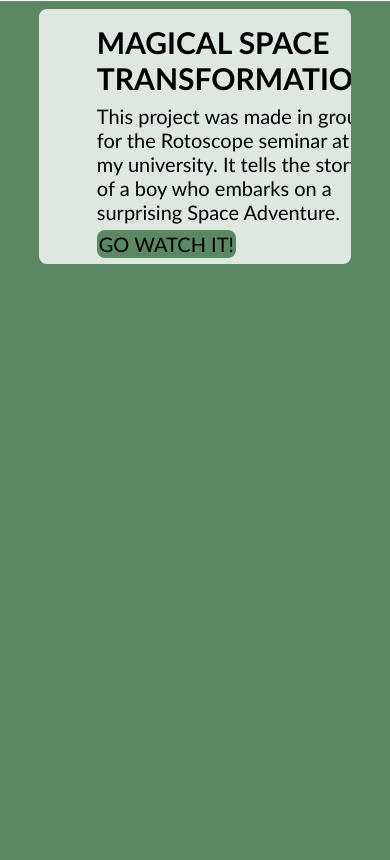
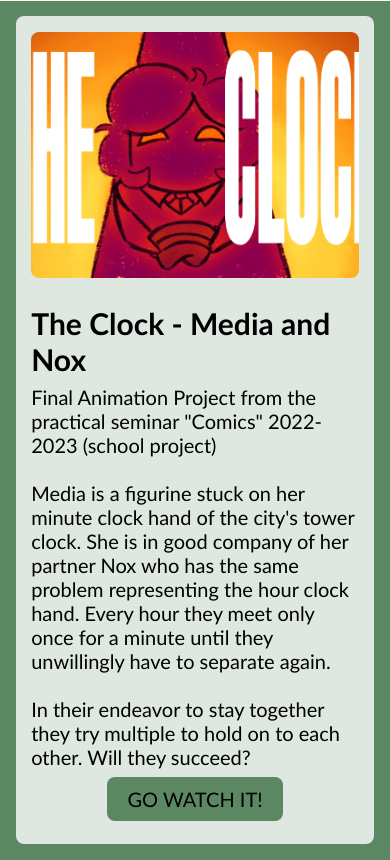
Before and after one commit to 42akira/OZEMIART-HOME, a plain HTML site: page projects.html in a window 390 px wide. Shown: the part 61-921 px from the top of the page. Before the commit the page ends 844 px from the top, so only its background shows below. Drawn offline with Linux system fonts and the light colour scheme.

Commit message:
changed some layout issues

```diff
--- a/projects.html
+++ b/projects.html
@@ -27,6 +27,29 @@
 
 
 
+    <div class="project-bubble">
+        <div class="project-img">
+            <img src="images/gallery/the_clock.jpg" alt="">
+        </div>
+        <div class="project-text">
+            <h1>The Clock - Media and Nox</h1>
+            <p>
+                Final Animation Project from the practical seminar "Comics" 2022-2023 (school project)<br><br>
+
+                Media is a figurine stuck on her minute clock hand of the city's tower clock. She is in good company of
+                her partner Nox who has the same problem representing the hour clock hand.
+                Every hour they meet only once for a minute until they unwillingly have to separate again.<br><br>
+
+                In their endeavor to stay together they try multiple to hold on to each other.
+                Will they succeed?
+            </p>
+
+            <a class="bubble-button" href="https://youtu.be/w_01GZFdFHQ" target="_blank" rel="noopener noreferrer">GO WATCH IT!</a>
+
+        </div>
+    </div>
+
+<!--
 
     <div class="project-bubble">
         <div class="project-img">
@@ -38,11 +61,12 @@
                 It tells the story of a boy who embarks on a surprising Space Adventure.
             </p>
 
-            <a class="bubble-button" href="youtube.com">GO WATCH IT!</a>
+            <a class="bubble-button" href="youtube.com" target="_blank" rel="noopener noreferrer">GO WATCH IT!</a>
 
         </div>
     </div>
 
+-->
 
 
 
--- a/style.css
+++ b/style.css
@@ -26,7 +26,7 @@ img {
     user-select: none;
 }
 
-p{
+p {
     margin: 2vw 0;
 }
 
@@ -103,15 +103,29 @@ p{
 
 
 .project-img {
-    width: 50vw;
+    flex: 0 0 40%;
+    /* nicht wachsen, nicht schrumpfen, immer 40% der Bubble */
+    aspect-ratio: 4 / 3;
+    /* alle Bilder bekommen dasselbe Seitenverhältnis */
     overflow: hidden;
+    border-radius: 8px;
+    align-self: flex-start;
+    /* Bild wird nicht auf die Texthöhe gestreckt */
 }
 
 .project-img img {
     width: 100%;
+    height: 100%;
+    object-fit: cover;
+    /* füllt den Rahmen, schneidet Überstand ab, verzerrt nicht */
+    display: block;
 }
 
 .project-text {
+    flex: 1;
+    /* Text nimmt den Rest */
+    min-width: 0;
+    /* verhindert, dass langer Text die Bubble sprengt */
     font-size: 20px;
 }
 
@@ -120,32 +134,34 @@ p{
     margin: 2vw 0;
 }
 
-/* project page */
+/* project page part2 */
 
-.bubble-button{
+.bubble-button {
+    display: inline-block;
     background-color: rgb(91, 136, 99);
     border-radius: 8px;
     margin: 2vw 0;
-    padding: 0.5vw;
+    padding: 10px 20px;
 }
 
-.bubble-button:hover{
-    background-color:  rgb(131, 185, 141);
+.bubble-button:hover {
+    background-color: rgb(131, 185, 141);
 }
+
+
 
 
 
 /* about page */
 
 
-#avatar img{
+#avatar img {
     width: 50vw;
     opacity: 0.7;
 }
 
 .contacts {
     display: flex;
-
     align-items: center;
     gap: 20px;
     margin: 2vw 0;
@@ -155,3 +171,49 @@ p{
     width: 4vw;
     height: 4vw;
 }
+
+
+
+
+
+@media (max-width: 700px) {
+    .project-bubble {
+        flex-direction: column;
+        /* Bild oben, Text darunter */
+        gap: 20px;
+        margin: 4vw;
+        padding: 4vw;
+    }
+
+    .project-img {
+        flex: none;
+        width: 100%;
+        align-self: stretch;
+        /* hebt das flex-start von oben wieder auf */
+    }
+
+    .contacts {
+        display: flex;
+        justify-content: center;
+        align-items: center;
+        gap: 20px;
+        margin: 2vw 0;
+    }
+
+
+    .icons {
+        width: 10vw;
+        height: 10vw;
+
+    }
+
+ .bubble-button {
+        display: block;
+        width: fit-content;
+        margin: 2vw auto;
+    }
+
+
+
+
+}
```
Also changed, not shown: about.html (+4 -4 lines), images/gallery/the_clock.jpg (added). Lines whose indentation alone changed are shown as unchanged.
